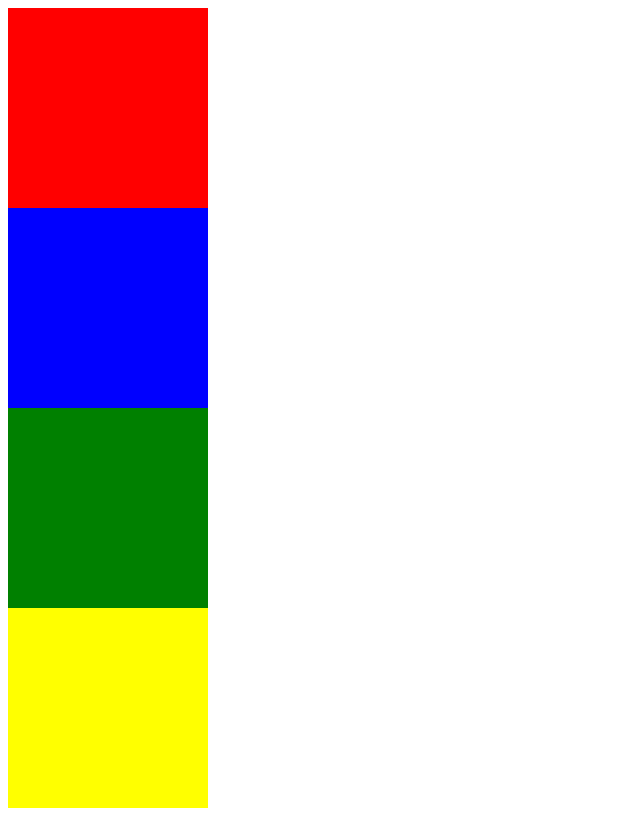
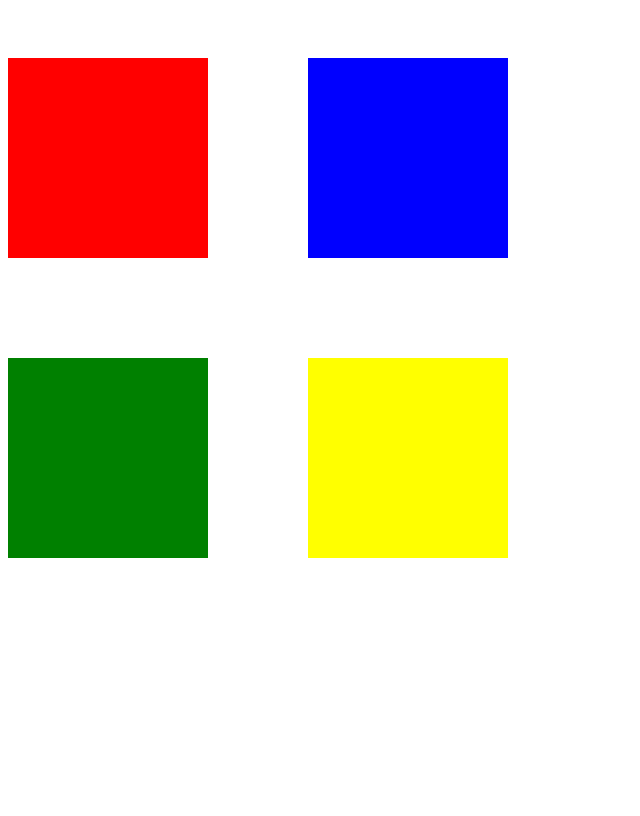
Before and after one commit to ClaudioFritzen/frontend, a plain HTML site: page grid/index.html in a window 1280 px wide. Shown: the whole page, without its empty margins (0-640 px from the left). Drawn offline with Linux system fonts and the light colour scheme.

Commit message:
endendo a diferença entre align item e justify content

```diff
--- a/grid/style.css
+++ b/grid/style.css
@@ -1,6 +1,17 @@
 .container {
     width: 100%;
     height: 100%;
+
+    display: grid;
+    grid-template-columns: 300px 300px;
+    grid-template-rows: 300px 300px;
+
+    align-items: center;
+    justify-content: start;
+
+
+
+
 }
 
 div{
```
